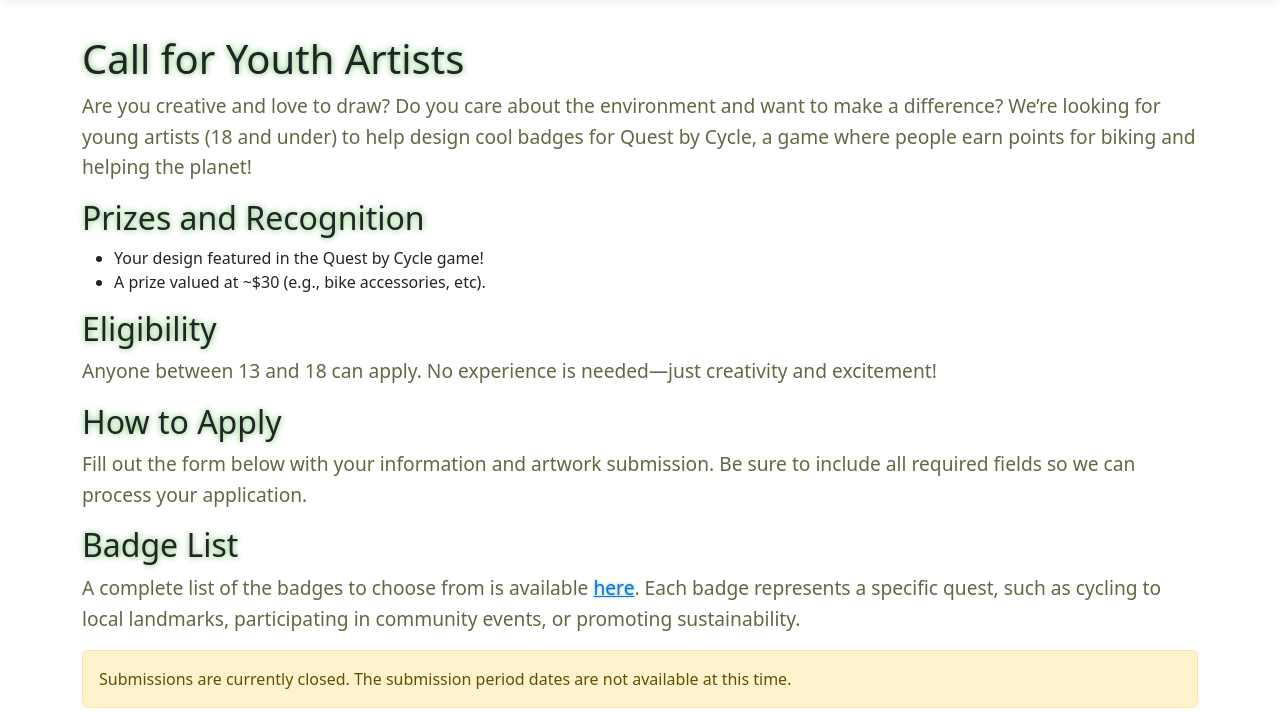
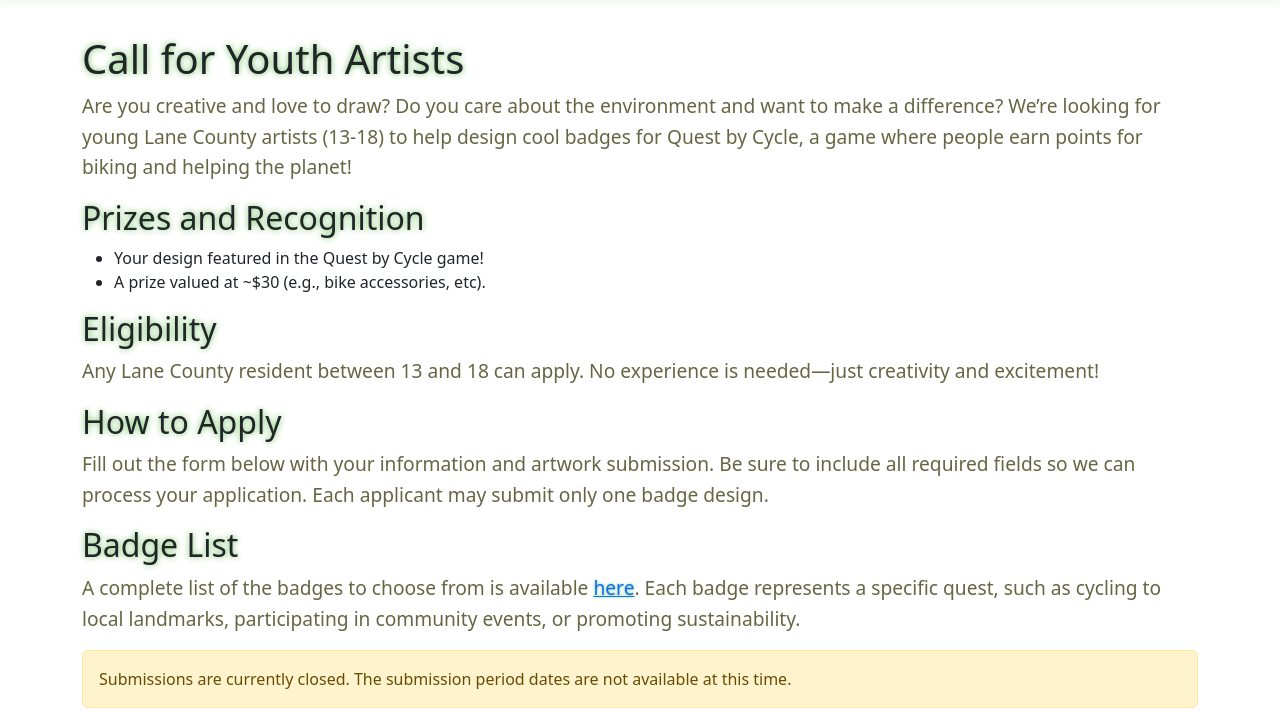
Before and after one commit to denuoweb/ArtSubmissionSite, a Flask app: page /call_for_youth_artists in a window 1280 px wide. Shown: the part 61-773 px from the top of the page. Run offline with Flask 3, Linux system fonts and the light colour scheme; data that the repository does not hold is empty; parts of the project's set-up code (start-up, migrations or seed data) failed here and were passed over; some libraries are stand-ins or nearby versions.

Commit message:
add Lane county requirement and other language

```diff
--- a/app/templates/call_for_youth_artists.html
+++ b/app/templates/call_for_youth_artists.html
@@ -4,7 +4,7 @@
 <h1>Call for Youth Artists</h1>
 
 <p>
-    Are you creative and love to draw? Do you care about the environment and want to make a difference? We’re looking for young artists (18 and under) to help design cool badges for Quest by Cycle, a game where people earn points for biking and helping the planet!
+    Are you creative and love to draw? Do you care about the environment and want to make a difference? We’re looking for young Lane County artists (13-18) to help design cool badges for Quest by Cycle, a game where people earn points for biking and helping the planet!
 </p>
 
 <h2>Prizes and Recognition</h2>
@@ -15,12 +15,12 @@
 
 <h2>Eligibility</h2>
 <p>
-    Anyone between 13 and 18 can apply. No experience is needed—just creativity and excitement!
+    Any Lane County resident between 13 and 18 can apply. No experience is needed—just creativity and excitement!
 </p>
 
 <h2>How to Apply</h2>
 <p>
-    Fill out the form below with your information and artwork submission. Be sure to include all required fields so we can process your application.
+    Fill out the form below with your information and artwork submission. Be sure to include all required fields so we can process your application. Each applicant may submit only one badge design.
 </p>
 
 <h2>Badge List</h2>
@@ -158,15 +158,18 @@
             <button type="button" class="custom-close-btn" aria-label="Close" onclick="closeTermsModal(); return false;">×</button>
         </div>
         <div class="modal-body">
-            <p><strong>Privacy & Data Usage:</strong> Your personal information is collected exclusively for the purpose of administering the Quest by Cycle Badge Design Application. It will not be sold or shared with third parties, except as required by law or necessary for running this program.</p>
+            <p><strong>Privacy & Data Usage:</strong> Your personal information is collected exclusively for the purpose of administering the Quest by Cycle Badge Design Application. It will not be sold or shared with third parties, except as required by law or necessary for running this program. For youth participants, any personally identifying information will be handled with additional care to comply with child privacy laws.</p>
             <p><strong>Intellectual Property:</strong> You, the submitting artist, retain full ownership of your artwork. By accepting a $200 award for a winning submission, you grant Quest by Cycle a non-exclusive, worldwide license to use, reproduce, display, and distribute that winning artwork for promotional and program-related purposes, including but not limited to our website, social media, and grant reporting. If you choose to opt in (via the checkbox on the application) to allow Quest by Cycle to feature non-winning artwork, you similarly grant a non-exclusive, worldwide license for us to use, reproduce, display, and distribute that specific non-winning, unselected submission. If you do not opt in, your unselected artwork will not be used for any purpose. Unselected artwork that is opted in does not receive additional monetary compensation, but will receive attribution.</p>
-            <p><strong>Awards & Eligibility:</strong> Ten artists will be selected to each receive a single $200 award for their winning badge designs. If multiple designs by the same artist are selected, that artist will still receive only one $200 prize. This call is open to all artists in Lane County, with a separate category for youth aged 13–18. By submitting, you confirm that you meet these eligibility requirements and that you created the artwork or have full authorization to submit it.</p>
-            <p><strong>Publicity Release:</strong> By receiving a $200 award as a selected winner, you agree that your name and winning artwork may be used in promotional materials for Quest by Cycle without additional compensation. Non-winning artwork will only be used in promotional materials if you have explicitly opted in on the application.</p>
+            <p><strong>Awards & Eligibility:</strong> Ten adult artists (ages 19 and above) will be selected to each receive a single $200 award for their winning badge designs. If multiple designs by the same adult artist are selected, that artist will still receive only one $200 prize.
+
+                Youth submissions (ages 13–18) will be judged and awarded separately. Youth winners will receive a prize valued at approximately $30 (e.g., bike accessories) and recognition for their winning badge designs. If multiple designs by the same youth artist are selected, they will still receive only one prize.
+
+                This call is open to all artists in Lane County, with separate judging and awards for adults and youth. By submitting, you confirm that you meet these eligibility requirements and that you created the artwork or have full authorization to submit it. Youth participants must have parent or guardian consent for submission and prize acceptance.</p>
+            <p><strong>Publicity Release:</strong> By receiving a $200 award as a selected winner, you agree that your name and winning artwork may be used in promotional materials for Quest by Cycle without additional compensation. Non-winning artwork will only be used in promotional materials if you have explicitly opted in on the application. For youth participants, parental or guardian approval is required for name or artwork to be used in publicity.</p>
             <p><strong>Liability:</strong> Quest by Cycle is not responsible for lost, delayed, or misdirected submissions due to technical issues. By participating, you agree to indemnify and hold harmless Quest by Cycle for any dispute arising from third-party claims related to your submission.</p>
             <p><strong>Right to Modify or Cancel:</strong> Quest by Cycle reserves the right to modify, suspend, or terminate this call for artists if unforeseen circumstances arise. Any changes will be communicated on our official website or via the contact information you have provided.</p>
             <p><strong>Grassroots & Community Focus:</strong> Quest by Cycle is a grassroots initiative supported by philanthropic grants and public contributions. We strive to recognize the creativity of all participants while using our limited resources responsibly. Offering both paid awards and a voluntary “featured” option for non-winning artwork allows us to remain inclusive, highlight diverse talents, and remain transparent about our funding constraints.</p>
             <p><strong>Contact & Support:</strong> For any questions regarding your submission, these Terms & Conditions, or to provide feedback, please contact us at <a href="mailto:info@QuestByCycle.org">info@QuestByCycle.org</a>. We welcome inquiries and are committed to ensuring that all artists feel respected and appreciated.</p>
-
         </div>
     </div>
 </div>
--- a/app/templates/index.html
+++ b/app/templates/index.html
@@ -36,7 +36,7 @@
 <p>
     <strong>Questions or Feedback?</strong> We are committed to transparency and welcome all inquiries. Contact us at
     <a href="mailto:info@QuestByCycle.org">info@QuestByCycle.org</a>.
-    For more information, please visit our website at
+    To check out the game, please visit our website at
     <a href="https://www.QuestByCycle.org" target="_blank">QuestByCycle.org</a>.
 </p>
 <p>
```
Also changed, not shown: app/templates/call_for_artists.html (+12 -6 lines).
